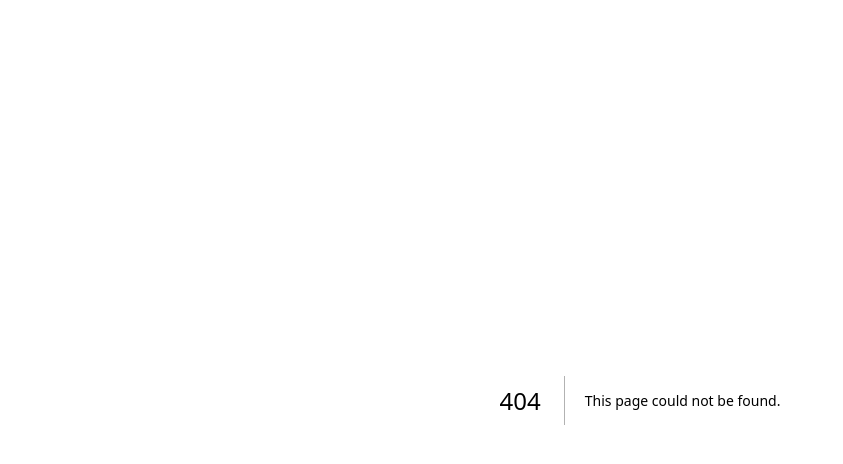
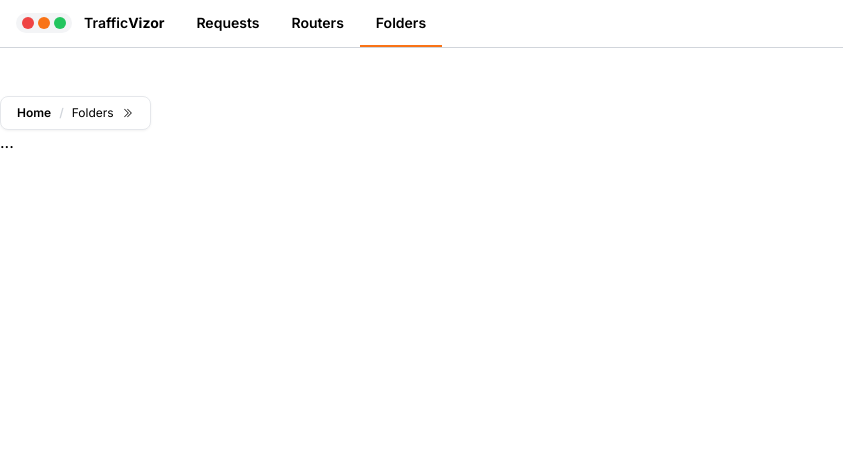
Before and after one commit to Wireforce-LLC/trafficvizor, a Next.js app: page /folders in a window 1280 px wide. Before the commit this address had no page. Shown: the top 464 px of the page, without its empty margins (0-843 px from the left). Built offline with nearby package versions, Linux system fonts and the light colour scheme.

Commit message:
want sleep  much that without message

```diff
--- /dev/null
+++ b/pages/folders.tsx
@@ -0,0 +1,13 @@
+import RootLayout from "@/app/layout";
+import Navbar, {PluginNavbar} from "@/components/Navbar";
+import {lazy} from "react";
+import AnalyticCardAllTraffic from "@/components/AnalyticCardAllTraffic";
+import ClassicLayout from "@/components/ClassicLayout";
+
+const TableRouters = lazy(() => import("@/components/TableRouters"))
+
+export default function Routers() {
+  return <ClassicLayout modalComponents={[]} name="Folders">
+    ...
+  </ClassicLayout>
+}
--- a/pages/requests.tsx
+++ b/pages/requests.tsx
@@ -28,7 +28,7 @@ export default function Requests() {
                   clipRule="evenodd"/>
           </svg>
 
-          <Link href={"#"} className="text-blue-500">{props.path}</Link>
+          <Link href={"#"} className="text-blue-500">{props?.http?.httpPath}</Link>
         </div>
 
         <div className='px-4 py-2 bg-gray-50 text-xs flex flex-row items-center gap-2 rounded-xl w-full'>
@@ -89,10 +89,6 @@ export default function Requests() {
   // ConnectModal()
   return <ClassicLayout modalComponents={[ConnectModal(), componentOverview, mainTableUnpacked.modalComponent]}
                         name="Requests">
-    <NextSeo
-        title="TrafficVizor"
-        description="Platform for analyzing incoming traffic and its distribution"
-    />
 
     <div className="grid gap-4 grid-cols-0 md:grid-cols-3 lg:grid-cols-4">
       <AnalyticCardAllTraffic/>
--- a/src/components/Navbar.tsx
+++ b/src/components/Navbar.tsx
@@ -25,16 +25,22 @@ export default function Navbar({ activeHref, appendItems }: Props) {
         href: "/routers",
         isActive: () => activeHref == "/routers",
       },
+      {
+        label: "Folders",
+        href: "/folders",
+        isActive: () => activeHref == "/folders",
+      },
     ].concat(appendItems || []),
   );
 
   return (
     <nav className="w-full h-12 border-b border-b-gray-300">
       <div className="mx-auto h-full container flex flex-row">
-        <div className="flex space-x-3 select-none justify-center text-sm font-semibold items-center border-b-transparent h-full w-fit px-4 border-b-2">
-          <div className="flex space-x-1 justify-center items-center">
+        <div
+            className="flex space-x-3 select-none justify-center text-sm font-semibold items-center border-b-transparent h-full w-fit px-4 border-b-2">
+          <div className="flex space-x-1 justify-center px-1.5 py-1 bg-gray-100 z-10 rounded-xl items-center">
             <div className="bg-red-500 rounded-full w-3 h-3"></div>
-            <div className="bg-orange-500 rounded-full w-3 h-3 animate-pulse"></div>
+            <div className="bg-orange-500 rounded-full w-3 h-3"></div>
             <div className="bg-green-500 rounded-full w-3 h-3"></div>
           </div>
 
@@ -62,10 +68,11 @@ export function PluginNavbar({ activeHref }: { activeHref: string }) {
   const [component, setComponent] = useState<ReactNode>(
     <nav className="w-full h-12 border-b border-b-gray-300">
       <div className="mx-auto h-full container flex flex-row">
-        <div className="flex space-x-3 select-none justify-center text-sm font-semibold items-center border-b-transparent h-full w-fit px-4 border-b-2">
-          <div className="flex space-x-1 justify-center items-center">
+        <div
+            className="flex space-x-3 select-none justify-center text-sm font-semibold items-center border-b-transparent h-full w-fit px-4 border-b-2">
+          <div className="flex space-x-1 justify-center px-1.5 py-1 bg-gray-100 z-10 rounded-xl items-center">
             <div className="bg-red-500 rounded-full w-3 h-3"></div>
-            <div className="bg-orange-500 rounded-full w-3 h-3 animate-pulse"></div>
+            <div className="bg-orange-500 rounded-full w-3 h-3"></div>
             <div className="bg-green-500 rounded-full w-3 h-3"></div>
           </div>
 
--- a/src/components/TableRoutesCalls.tsx
+++ b/src/components/TableRoutesCalls.tsx
@@ -200,7 +200,7 @@ export default function TableRoutesCalls({onItemSelected}: Props) {
         cell: (info) => {
           const groupName = _.get(
               (requests || [])[info.row.index],
-              "meta.group",
+              "routerMeta.group",
               null,
           )
 
@@ -309,11 +309,18 @@ export default function TableRoutesCalls({onItemSelected}: Props) {
       columnHelper.accessor("path", {
         header: () => "Path",
         size: 100,
-        cell: (info) => (
-          <span className="flex items-center justify-start space-x-2">
-            <span>{info.renderValue()}</span>
+        cell: (info) => {
+          const httpPath = _.get(
+              (requests || [])[info.row.index],
+              "http.httpPath",
+              null,
+          )
+
+          return <span className="flex items-center justify-start space-x-2">
+            <span>{httpPath}</span>
           </span>
-        ),
+
+        },
       }),
 
       columnHelper.accessor("ua", {
```
Lines whose indentation alone changed are shown as unchanged.
